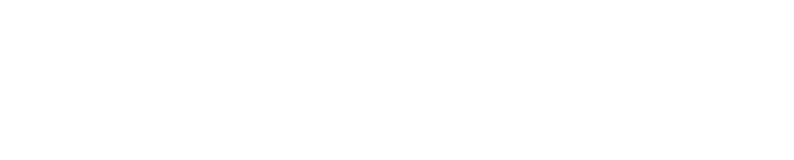
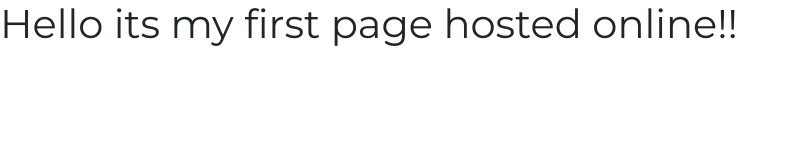
Before and after one commit to lwithwma/lwithwma.github.io, a plain HTML site: page index.html in a window 1280 px wide. Shown: the whole page, without its empty margins (0-794 px from the left). Drawn offline with nearby package versions, Linux system fonts and the light colour scheme.

Commit message:
Update index.html

```diff
--- a/index.html
+++ b/index.html
@@ -17,6 +17,7 @@
     <link rel="stylesheet" type="text/css" href="style.css">
   </head>
   <body>
+    <h1>Hello its my first page hosted online!!</h1>
 
   </body>
 </html>
```
